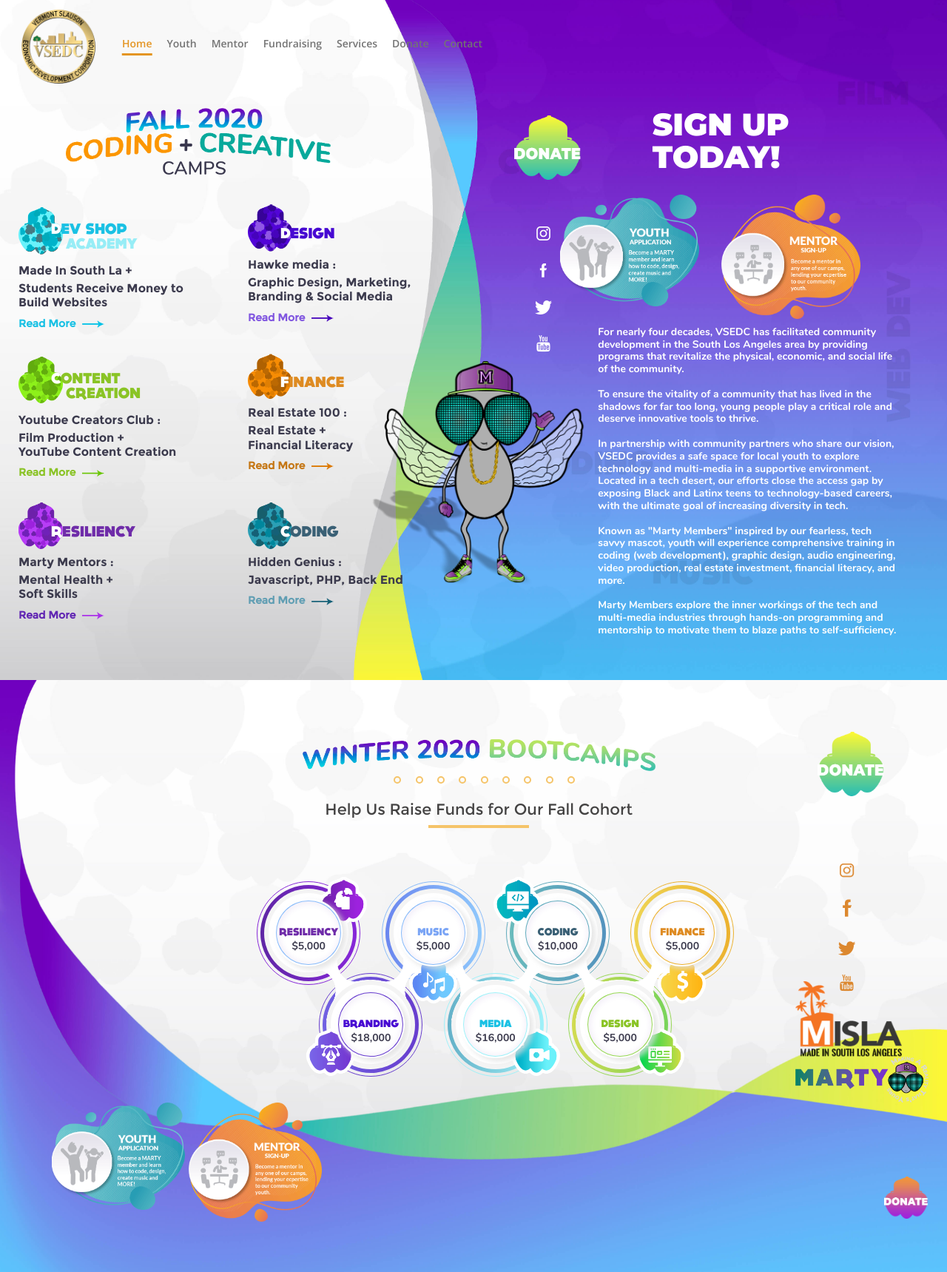
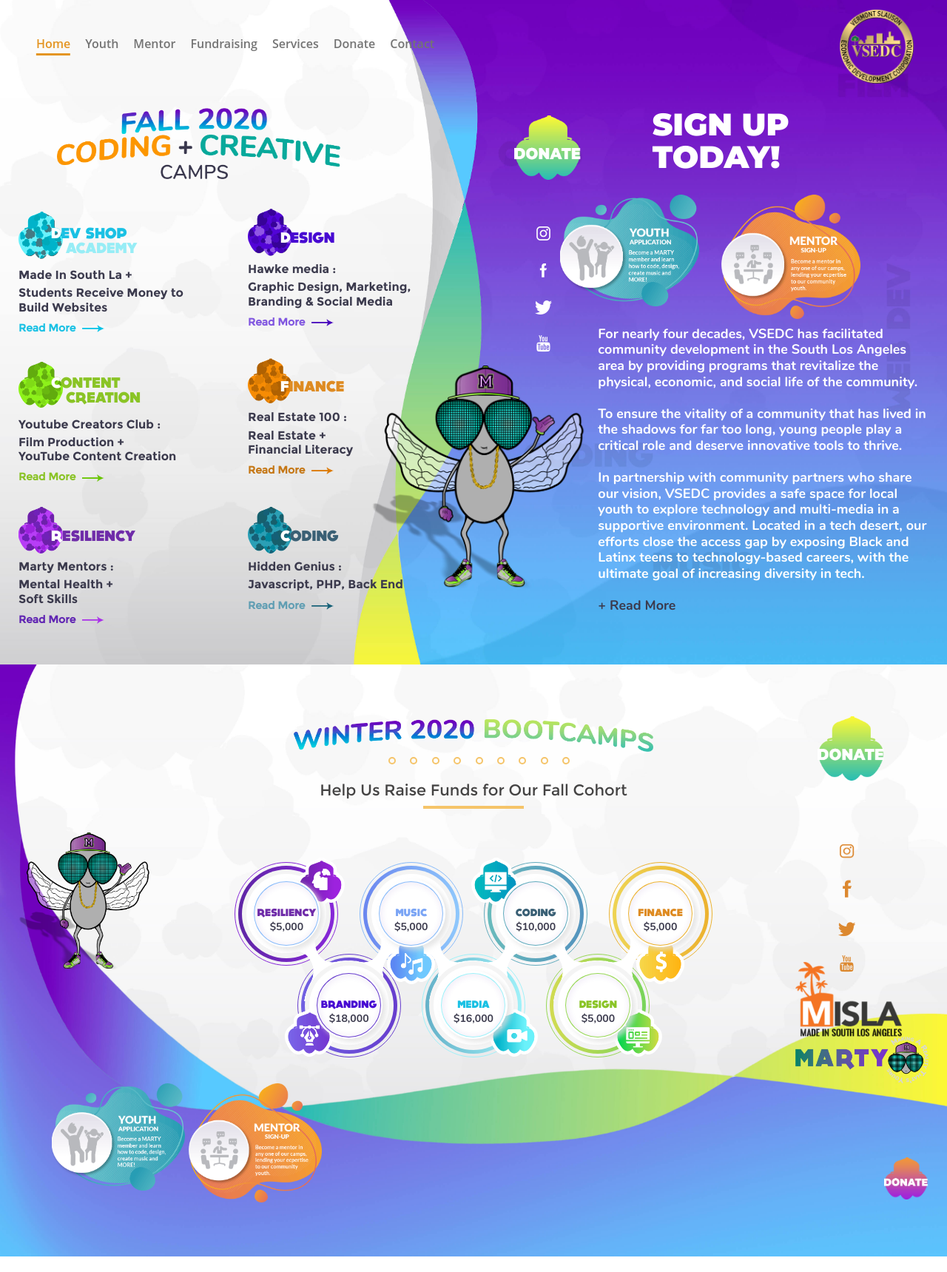
Before and after one commit to Mbilallayers/VSEDC-demo, a PHP site: page / in a window 1280 px wide. Shown: the whole page at 74% size. After the commit the page ends 1698 px from the top, so only its background shows below. Run offline with PHP 8.4, Linux system fonts and the light colour scheme.

Commit message:
Fill up space and Fixing

```diff
--- a/assets/css/style.css
+++ b/assets/css/style.css
@@ -79,10 +79,6 @@
   padding: 50px 10px 40px;
 }
 
-.fundrasing-page .navbar,
-.leftSide .navbar {
-  padding: 0
-}
 
 .fundrasing-page .navbar a img.logoTopMenu,
 .main-header .navbar a img.logoTopMenu {
@@ -98,7 +94,7 @@
 .fundrasing-page ul.nav li a,
 .main-header ul.nav li a {
   margin: 8px 10px;
-  font-size: 14px;
+  font-size: 16px;
   font-weight: 600;
   font-family: "Open Sans";
   line-height: 16px;
@@ -175,11 +171,19 @@
 }
 
 .leftSide .bigLogo img {
-  max-height: 90px;
+  max-height: 100px;
   margin: auto;
   text-align: center
 }
-
+.morelink.less {
+  display: block;
+}
+.morelink {
+  color: #3b3a4d;
+}
+.morecontent span {
+  display: none;
+}
 .leftSide .bigLogo {
   padding: 10px 0;
   text-align: center
@@ -358,13 +362,13 @@
 
 .rightSide .detailText {
   font-family: "Nunito Bold";
-  padding: 0 40px;
+  padding: 0 0 0 40px;
   z-index: 10
 }
 
 .rightSide .detailText h3 {
-  font-size: 14px;
-  font-weight: 700;
+  font-size: 18px;
+  font-weight: 600;
   padding: 10px 0 0;
   color: #fff;
   z-index: 10
--- a/assets/js/main.js
+++ b/assets/js/main.js
@@ -24,6 +24,38 @@
             }
         }
     });
+});
+
+var showChar = 1;
+var ellipsestext = "";
+var moretext = "+ Read More";
+var lesstext = "- Read Less";
+$('.more').each(function() {
+   var content = $(this).html();
+
+   if(content.length > showChar) {
+
+       var c = content.substr(0, showChar);
+       var h = content.substr(showChar-1, content.length - showChar);
+
+       var html = c + '<span class="moreelipses">'+ellipsestext+'</span><span class="morecontent"><span>' + h + '</span><a href="" class="morelink">'+moretext+'</a></span>';
+
+       $(this).html(html);
+   }
+
+});
+
+$(".morelink").click(function(){
+   if($(this).hasClass("less")) {
+       $(this).removeClass("less");
+       $(this).html(moretext);
+   } else {
+       $(this).addClass("less");
+       $(this).html(lesstext);
+   }
+   $(this).parent().prev().toggle();
+   $(this).prev().toggle();
+   return false;
 });
 
 
--- a/index.html
+++ b/index.html
@@ -6,7 +6,7 @@
     <meta charset="utf-8">
     <meta name="viewport" content="width=device-width, initial-scale=1.0">
     <title>Summer Camps</title>
-    <link href="https://fonts.googleapis.com/css2?family=Open+Sans:ital,wght@0,300;0,400;0,600;0,700;0,800;1,300;1,400;1,600;1,700&display=swap" rel="stylesheet">
+    <!-- <link href="https://fonts.googleapis.com/css2?family=Open+Sans:ital,wght@0,300;0,400;0,600;0,700;0,800;1,300;1,400;1,600;1,700&display=swap" rel="stylesheet"> -->
     <link rel="stylesheet" type="text/css" href="assets/css/bootstrap.min.css" />
     <link rel="stylesheet" type="text/css" href="assets/css/aos.css" />
     <link rel="stylesheet" type="text/css" href="assets/css/font-awesome.min.css" />
@@ -21,7 +21,6 @@
     <section id="home" class="home-page bg-flex">
         <header id="sticker" class="main-header">
         <nav class="navbar navbar-expand-lg navbar-light">
-            <a href="https://vsedc.org/" class="navbar-brand"><img class="logoTopMenu" src="assets/images/top-menu-logo_03.png" alt=""></a>
             <button class="navbar-toggler" type="button" data-toggle="collapse"
             data-target="#navbarSupportedContent" aria-controls="navbarSupportedContent" aria-expanded="false"
             aria-label="Toggle navigation">
@@ -45,7 +44,7 @@
             </li>
 
             <li class="nav-item">
-                        <a class="nav-link" href="#fundraising">Services</a>
+                <a class="nav-link" href="services.html">Services</a>
             </li>
             <li class="nav-item">
                 <a class="nav-link" target="_blank" href="https://l.facebook.com/l.php?u=https%3A%2F%2Fcash.app%2F%24M1SLA%3Ffbclid%3DIwAR3jtW4AQJQ8-VTKbdlo8y6MZNeoBfF1bB6qxHYnaZVDs-8a349LJJE2ndc&h=AT3cFbNDmBsXdKyRQYNMmL2dFTKaSzufaughtlTu2SnOLrDL8Hl9CneEfKnWwGdgF-ALPt0Fwe-OI2_oqOJCds9KiaGaW34pBrFn5rngw7P_ngGG2z1FgGYmcLIEMaFkKzUkND_vThvI3yAwIT-_yvA">Donate</a>
@@ -56,6 +55,8 @@
             </li>
         </ul>
     </div>
+            <a href="https://vsedc.org/" class="navbar-brand"><img class="logoTopMenu" src="assets/images/top-menu-logo_03.png" alt=""></a>
+
         </nav>
         </header>
         <div class="container-fluid">
@@ -204,9 +205,12 @@
                                         <br> <br>
                                         In partnership with community partners who share our vision, VSEDC provides a safe space for local youth to explore technology and multi-media in a supportive environment. Located in a tech desert, our efforts close the access gap by exposing Black and Latinx teens to technology-based careers, with the ultimate goal of increasing diversity in tech.
                                         <br> <br>
+                                        <span class="comment more">
                                             Known as "Marty Members" inspired by our fearless, tech savvy mascot, youth will experience comprehensive training in coding (web development), graphic design, audio engineering, video production, real estate investment, financial literacy, and more.
                                             <br> <br>
                                             Marty Members explore the inner workings of the tech and multi-media industries through hands-on programming and mentorship to motivate them to blaze paths to self-sufficiency.
+                                             <br><br>
+                                        </span>
                                     </h3>
                                 </div>
                             </div>
@@ -233,10 +237,9 @@
     <section id="fundraising" class="fundrasing-page bg-flex">
                     <div class="container-fluid">
                         <div class="row">
-                            <div class="col-lg-10">
-
+                            <div class="offset-lg-2 col-lg-8">
                                 <!-- title -->
-                                <div class="ml-20" style="margin-top: 30px">
+                                <div class="mt-4">
                                     <div class="bigLogo">
                                     <img src="assets/images/title.png" class="img-fluid" alt="Winter 2020">
                                 </div>
@@ -264,8 +267,12 @@
                             </div>
                         </div>
                         <div class="row">
-                            <div class="col-lg-10 col-md-12">
-                                <div class="ml-8">
+                            <div class="col-lg-2 col-md-12">
+                                <div class="text-center">
+                                    <img src="assets/images/marty-logo_03.png" class="img-fluid" alt="Marty Logo">
+                                </div>
+                            </div>
+                            <div class="col-lg-8 col-md-12">
                                 <div class="fundraising-circle">
                                     <ul class="list-unstyled">
                                         <li class="res">
@@ -368,7 +375,6 @@
                                     </ul>
                                 </div>
                             </div>
-                            </div>
                             <div class="col-lg-2 col-md-12">
                                 <div class="socialLinksIcons">
                                     <ul class="socialList">
--- a/services.html
+++ b/services.html
@@ -18,7 +18,6 @@
 <section class="fundrasing-page bg-flex p-0 services-page">
     <header id="sticker" class="main-header">
         <nav class="navbar navbar-expand-lg navbar-light">
-            <a href="https://vsedc.org/" class="navbar-brand"><img class="logoTopMenu" src="assets/images/top-menu-logo_03.png" alt=""></a>
             <button class="navbar-toggler" type="button" data-toggle="collapse"
             data-target="#navbarSupportedContent" aria-controls="navbarSupportedContent" aria-expanded="false"
             aria-label="Toggle navigation">
@@ -50,6 +49,7 @@
             </li>
         </ul>
     </div>
+            <a href="https://vsedc.org/" class="navbar-brand"><img class="logoTopMenu" src="assets/images/top-menu-logo_03.png" alt=""></a>
         </nav>
     </header>
     <div class="container-fluid">
```
Lines whose indentation alone changed are shown as unchanged.
